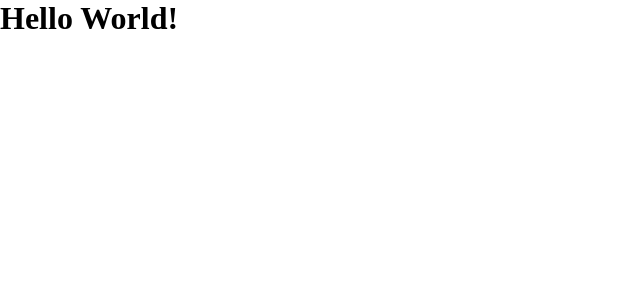
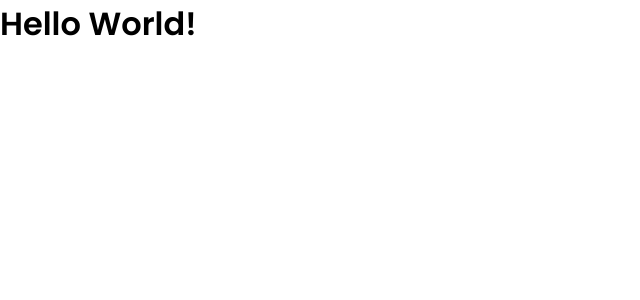
Before and after one commit to thiagocabral1994/ignite-dtmoney, a React (Create React App) app: page / in a window 1280 px wide. Shown: the top 300 px of the page, without its empty margins (0-640 px from the left). Built offline with nearby package versions, Linux system fonts and the light colour scheme.

Commit message:
feat: fonte Poppins

```diff
--- a/public/index.html
+++ b/public/index.html
@@ -1,14 +1,22 @@
 <!DOCTYPE html>
 <html lang="en">
+
 <head>
+  <link rel="preconnect" href="https://fonts.gstatic.com">
+
   <meta charset="utf-8" />
   <meta name="viewport" content="width=device-width, initial-scale=1" />
 
   <link rel="shortcut icon" href="favicon.png" type="image/png">
+
   <title>dtmoney</title>
+
+  <link href="https://fonts.googleapis.com/css2?family=Poppins:wght@400;600&display=swap" rel="stylesheet">
 </head>
+
 <body>
   <noscript>You need to enable JavaScript to run this app.</noscript>
   <div id="root"></div>
 </body>
+
 </html>
--- a/src/styles/global.ts
+++ b/src/styles/global.ts
@@ -36,6 +36,15 @@
         -webkit-font-smoothing: antialiased;
     }
 
+    body, input, textarea, button {
+        font-family: 'Poppins', sans-serif;
+        font-weight: 400;
+    }
+
+    h1, h2, h3, h4, h5, h6, strong {
+        font-weight: 600;
+    }
+
     button {
         cursor: pointer;
     }
```
Lines whose indentation alone changed are shown as unchanged.
